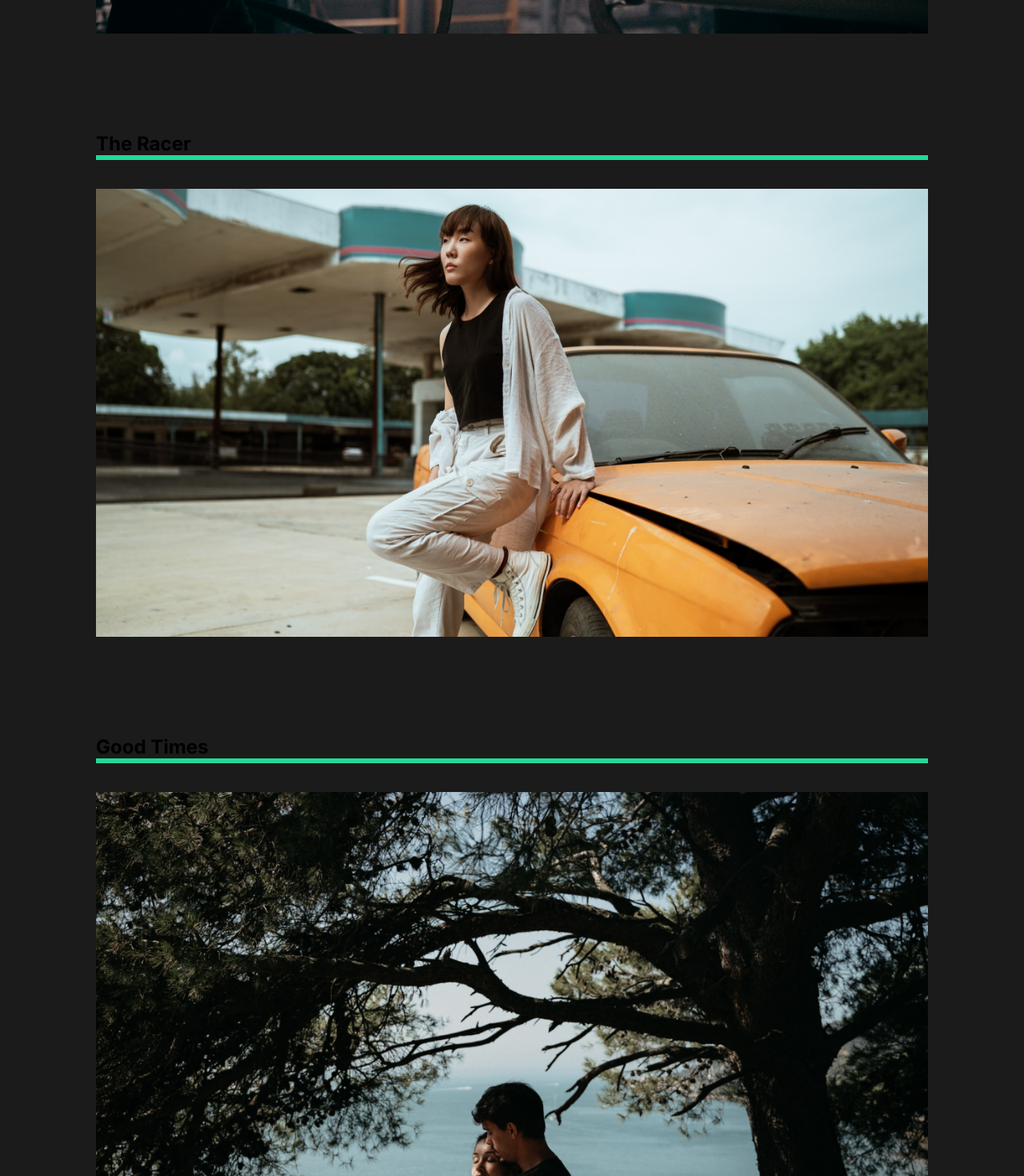
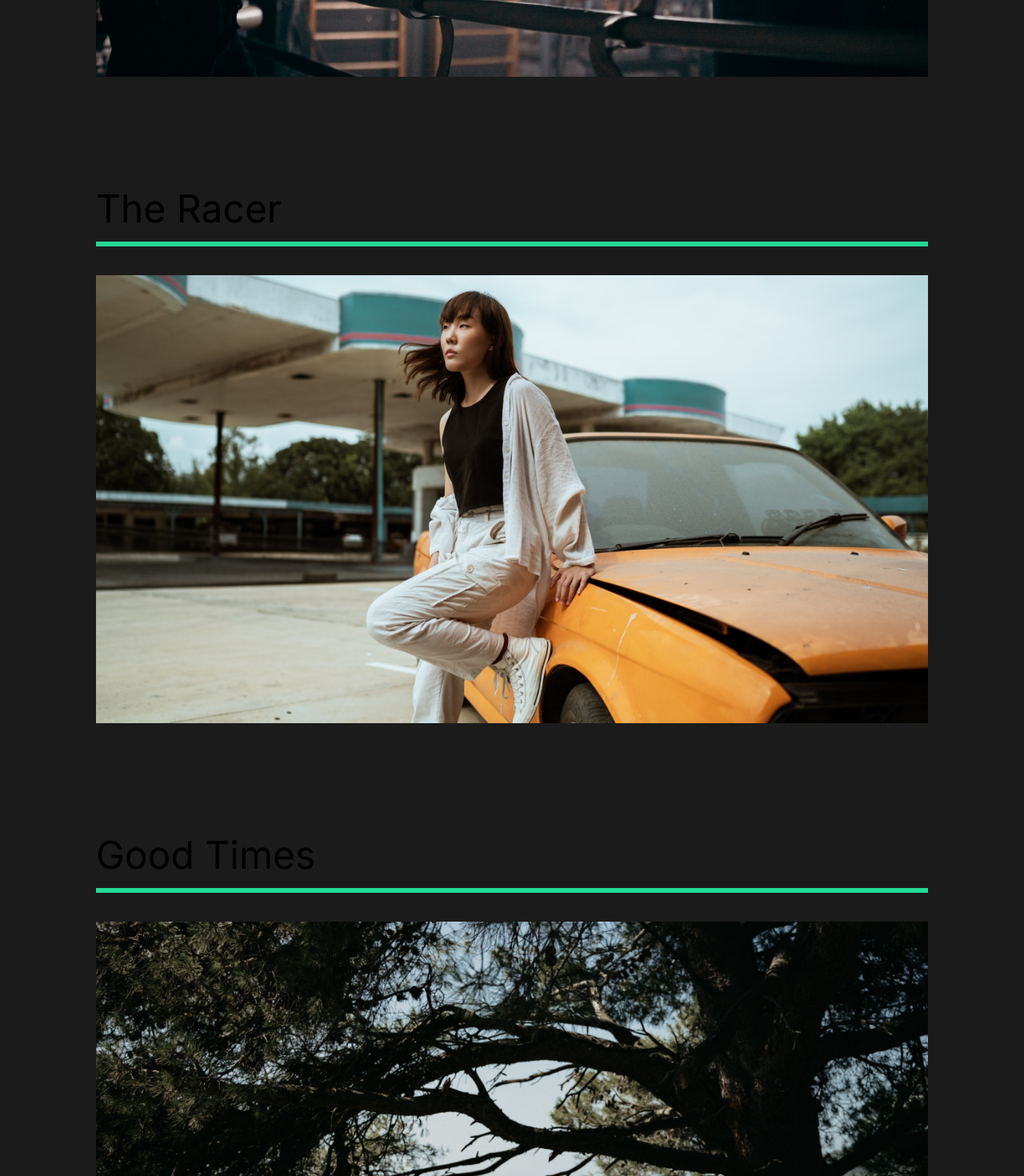
Before and after one commit to DVarner94/capture, a React (Create React App) app: page /work in a window 1280 px wide. Shown: the part 729-2199 px from the top of the page at 80% size. Built offline with nearby package versions, Linux system fonts and the light colour scheme.

Commit message:
implement scroll animations

```diff
--- a/src/pages/OurWork.js
+++ b/src/pages/OurWork.js
@@ -7,11 +7,15 @@ import goodtimes from '../img/goodtimes-small.png';
 // animations
 import { motion } from 'framer-motion';
 import { fade, photoAnim, pageAnimation, lineAnim, slider, sliderContainer } from '../animation';
+import { useScroll } from '../components/useScroll';
+import ScrollTop from '../components/ScrollTop'
 
 
 const OurWork = () => {
+    const [element, controls] = useScroll();
+    const [element2, controls2] = useScroll();
     return (
-        <Work variants={pageAnimation} initial='hidden' animate='show'>
+        <Work variants={pageAnimation} initial='hidden' animate='show' exit='exit'>
             <motion.div variants={sliderContainer}>
                 <Frame1 variants={slider}></Frame1>
                 <Frame2 variants={slider}></Frame2>
@@ -19,7 +23,7 @@ const OurWork = () => {
                 <Frame4 variants={slider}></Frame4>
             </motion.div>
             <Movie>
-                <motion.h1 variants={fade}>The Athlete</motion.h1>
+                <motion.h2 variants={fade}>The Athlete</motion.h2>
                 <motion.div variants={lineAnim} className="line"></motion.div>
                 <Link to='/work/the-athlete'>
                     <Hide>
@@ -27,20 +31,21 @@ const OurWork = () => {
                     </Hide>
                 </Link>
             </Movie>
-            <Movie>
-                <h1>The Racer</h1>
-                <div className="line"></div>
+            <Movie ref={element} variants={fade} animate={controls} initial="hidden">
+                <h2>The Racer</h2>
+                <motion.div variants={lineAnim} className="line"></motion.div>
                 <Link to='/work/the-racer'>
                     <img src={theracer} alt="theracer" />
                 </Link>
             </Movie>
-            <Movie>
-                <h1>Good Times</h1>
-                <div className="line"></div>
+            <Movie ref={element2} variants={fade} animate={controls2} initial='hidden'>
+                <h2>Good Times</h2>
+                <motion.div variants={lineAnim} className="line"></motion.div>
                 <Link to='/work/good-times'>
                     <img src={goodtimes} alt="goodtimes" />
                 </Link>
             </Movie>
+            <ScrollTop />
         </Work>
     );
 };
@@ -53,7 +58,7 @@ const Work = styled(motion.div)`
         padding: 1rem 0rem;
     }
 `;
-const Movie = styled.div`
+const Movie = styled(motion.div)`
     padding-bottom: 10rem;
     .line{
         height: 0.5rem;
@@ -71,7 +76,7 @@ const Hide = styled.div`
     overflow: hidden;
 `;
 
-// fram animations
+// frame animations
 const Frame1 = styled(motion.div)`
     position: fixed;
     left: 0;
```
